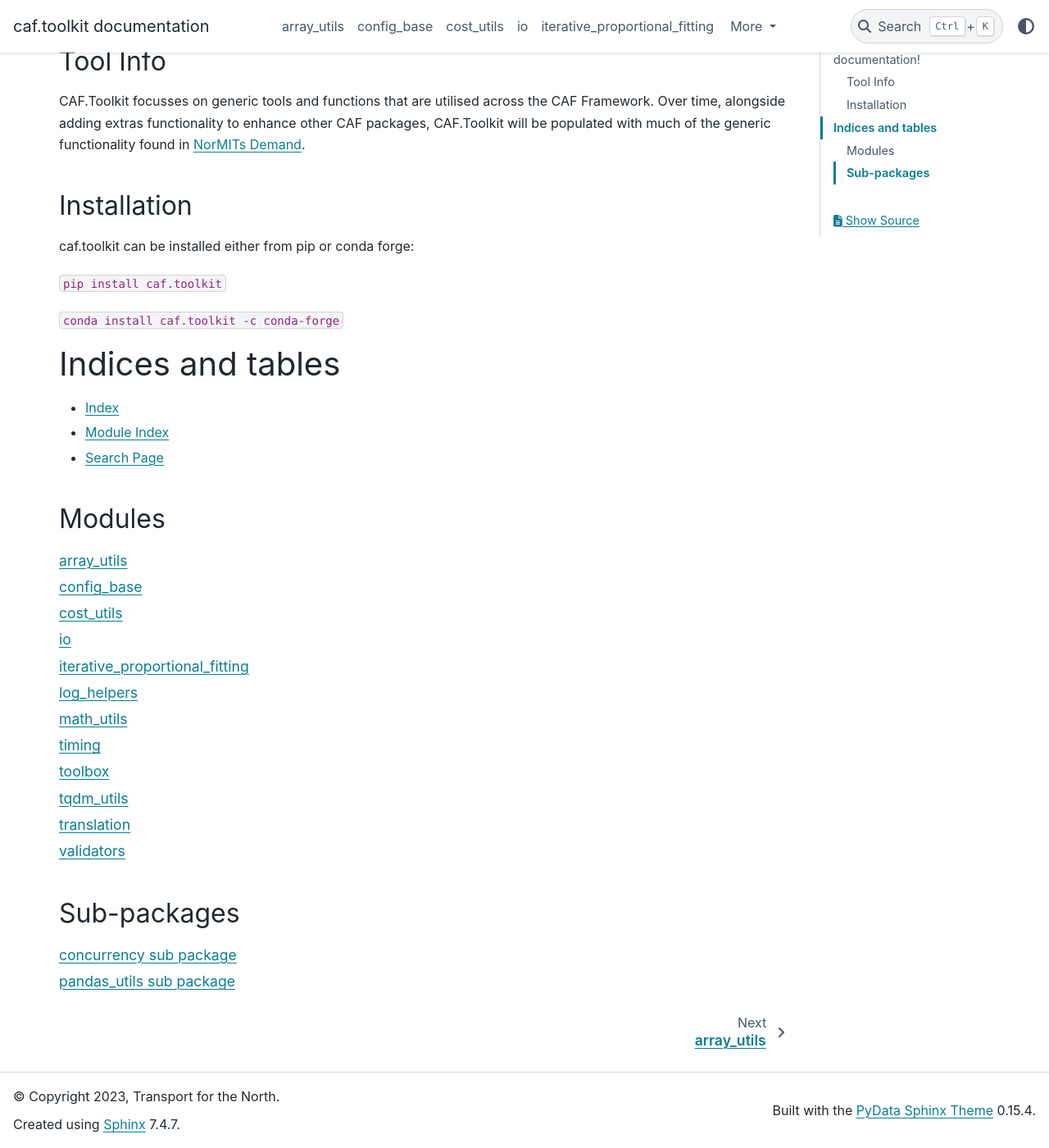
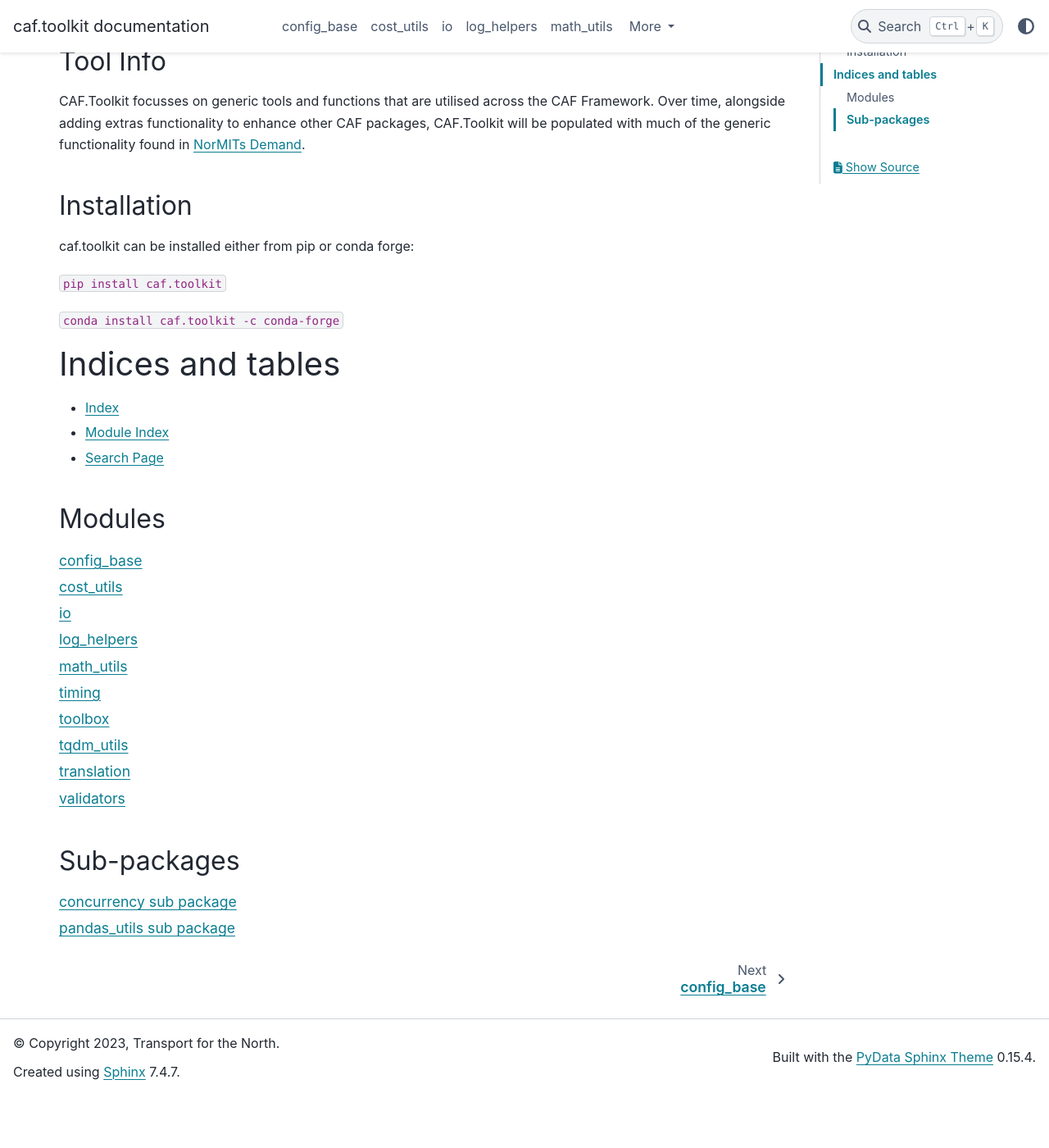
Before and after one commit to Transport-for-the-North/caf.toolkit, a Sphinx documentation site: the page built from docs/index.rst, in a window 1280 px wide and 1400 px high, scrolled down 207 px. Shown: the whole window at 82% size. Built offline with Sphinx 7.4.7 and the PyData theme 0.15.4, drawn with Linux system fonts in a browser that asks for light colours; after the commit the page ends 1543 px from its top, so only the background shows below that.

Commit message:
Update docs to reflect removed code

```diff
--- a/docs/array_utils.rst
+++ /dev/null
@@ -1,5 +0,0 @@
-array_utils
-===========
-
-.. automodapi:: array_utils
-    :no-heading:
--- a/docs/index.rst
+++ b/docs/index.rst
@@ -35,11 +35,9 @@ Modules
 .. toctree::
    :maxdepth: 1
 
-   array_utils
    config_base
    cost_utils
    io
-   iterative_proportional_fitting
    log_helpers
    math_utils
    timing
--- a/docs/iterative_proportional_fitting.rst
+++ /dev/null
@@ -1,5 +0,0 @@
-iterative_proportional_fitting
-==============================
-
-.. automodapi:: iterative_proportional_fitting
-    :no-heading:
```
